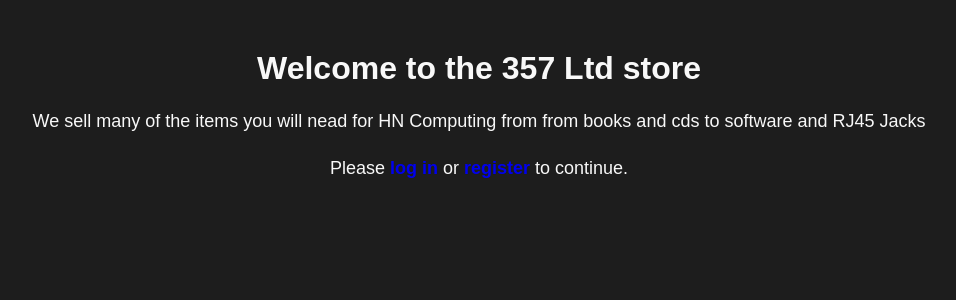
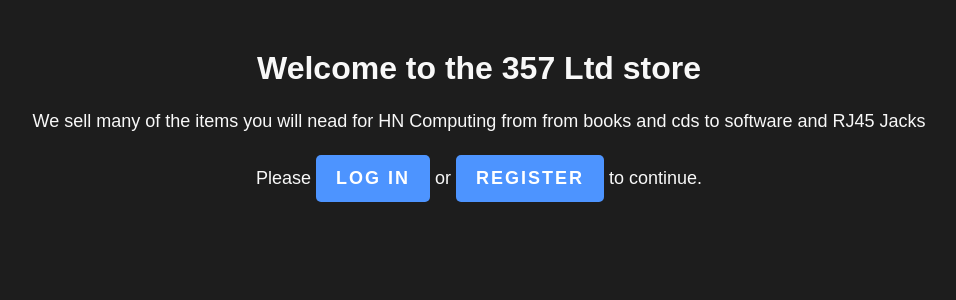
Before and after one commit to Adiack06/HNC_Team-working-t2.5_2023, a PHP site: page /index.php in a window 1280 px wide. Shown: the top 300 px of the page, without its empty margins (161-1117 px from the left). Run offline with PHP 8.4, Linux system fonts and the light colour scheme.

Commit message:
made links look like buttons

```diff
--- a/Website/styles/style.css
+++ b/Website/styles/style.css
@@ -16,12 +16,19 @@ p {
   margin-bottom: 20px;
 }
 
-a {#links
-  color: #4d94ff;
+a {
+  display: inline-block;
+  padding: 10px 20px;
+  border-radius: 5px;
+  background-color: #4d94ff;
+  color: #fff;
   text-decoration: none;
   font-weight: bold;
+  text-transform: uppercase;
+  letter-spacing: 2px;
+  transition: background-color 0.2s ease-in-out;
 }
 
-a:hover {#links
-  text-decoration: underline;
+a:hover {
+  background-color: #3d80ff;
 }
```
